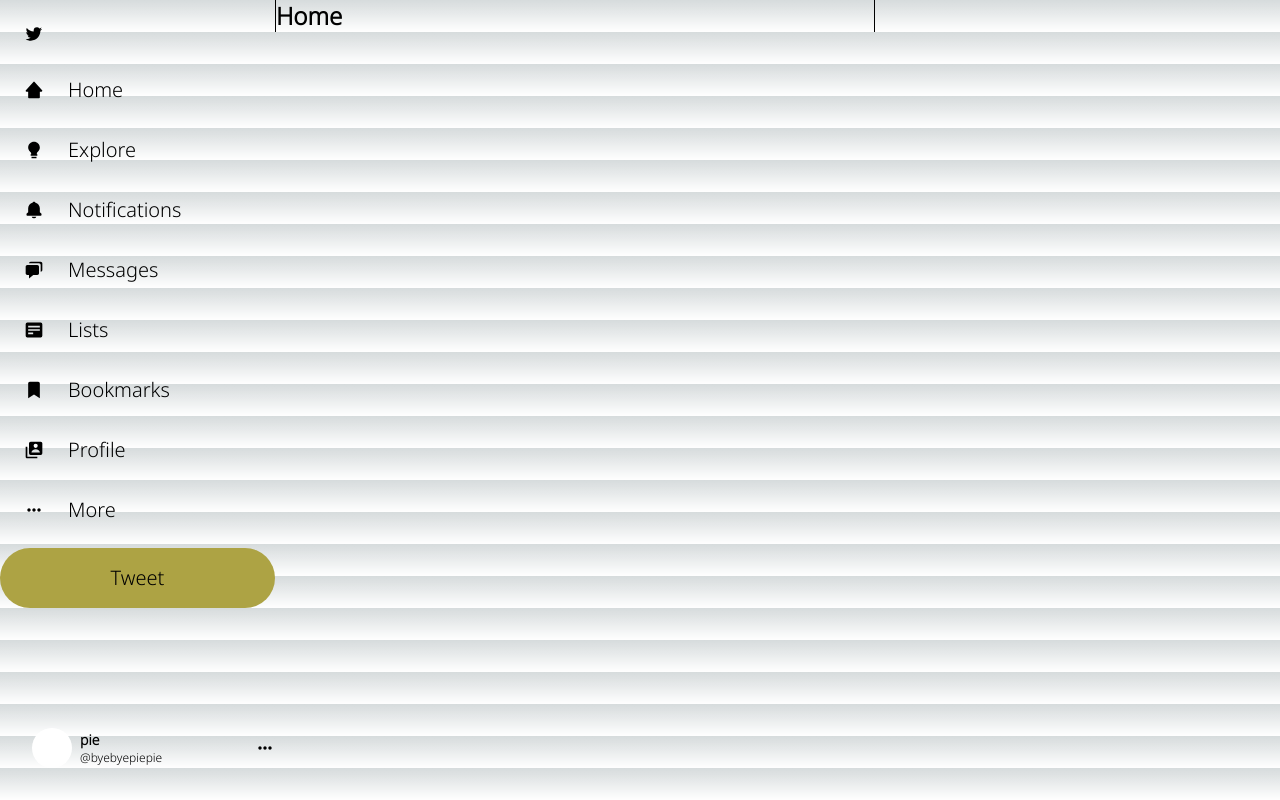
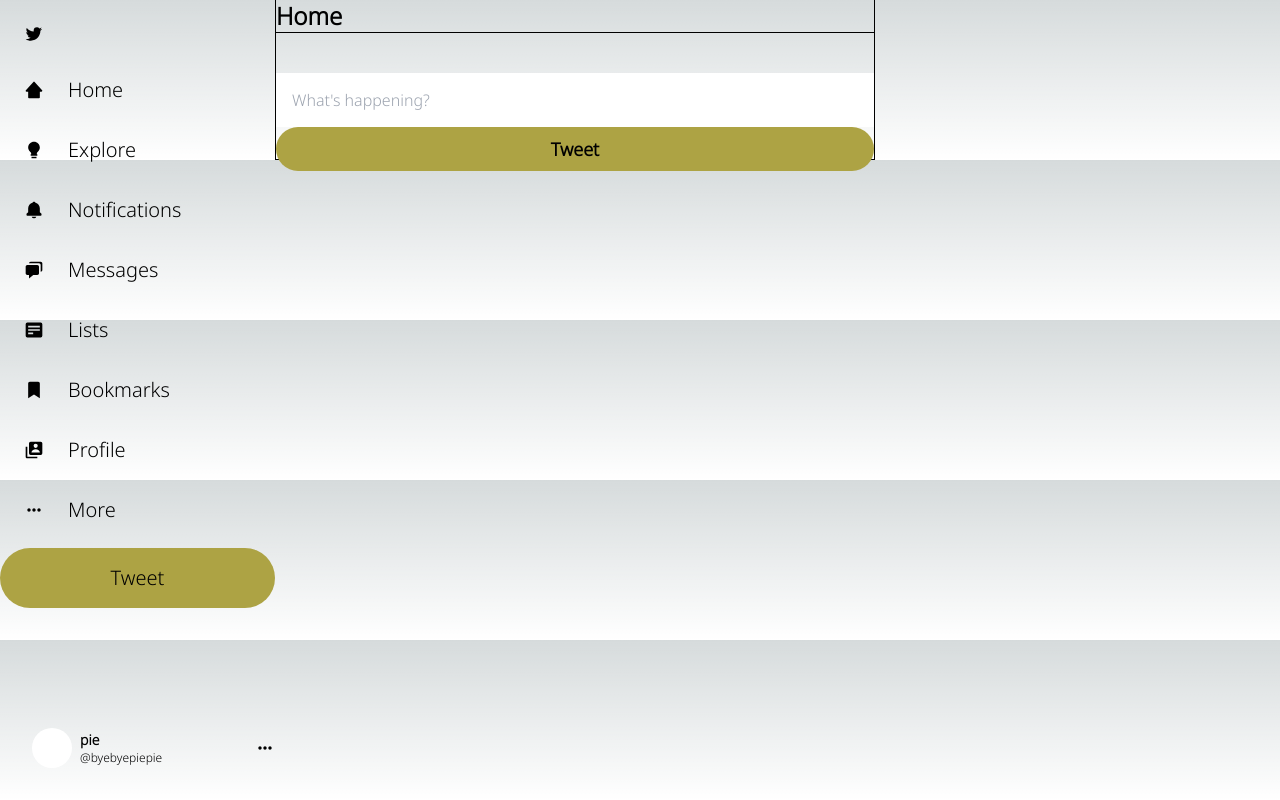
Before and after one commit to redassser/twibber, a Next.js app: page / in a window 1280 px wide. Built offline with nearby package versions, Linux system fonts and the light colour scheme.

Commit message:
what was done during my 2 weeks

```diff
--- a/src/app/page.tsx
+++ b/src/app/page.tsx
@@ -10,8 +10,26 @@
         {/* Left sidebar */}
         <LeftSidebar/>
         {/* Infinite Scroll */}
-        <main className="ml-[275px] flex w-[600px] h-full flex-col border-l border-r border-gray-600">
+        <main className="ml-[275px] flex w-[600px] h-full flex-col border-l-[0.5px] border-r-[0.5px] border-grey-600">
           <h1 className="text-2xl font-bold">Home</h1>
+          <div className="border-t-[0.5px] border-b-[0.5px] border-grey-600 h-32 relative">
+            <div className="h-10 w-10 bg-white-400 rounded-full"></div>
+            <div className="flex flex-col">
+              <input
+                type="text"
+                className="w-full h-full bg-transparent outline-none border-none border-b-[0.5px] border-grey-600 p-4"
+                placeholder="What's happening?"
+              />
+              <div className="w-full flex justify-between items-center">
+                <div></div>
+                <div className="w-full w-max-[100px]">
+                  <button className="font-bold rounded-full bg-primary px-4 py-2 w-full text-lg text-center hover:bg-opacity-80 transition duration-200">
+                    Tweet
+                  </button>
+                </div>
+              </div>
+            </div>
+          </div>
         </main>
         {/*  */}
         <section></section>
--- a/tailwind.config.js
+++ b/tailwind.config.js
@@ -15,7 +15,8 @@
     },
     colors: {
       "white": "#fff",
-      "primary": "#ada344"
+      "primary": "#ada344",
+      "grey": "#474747"
     }
   },
   plugins: [],
```
Also changed, not shown: 1 other file (tests, documents, lock files or other folders).
